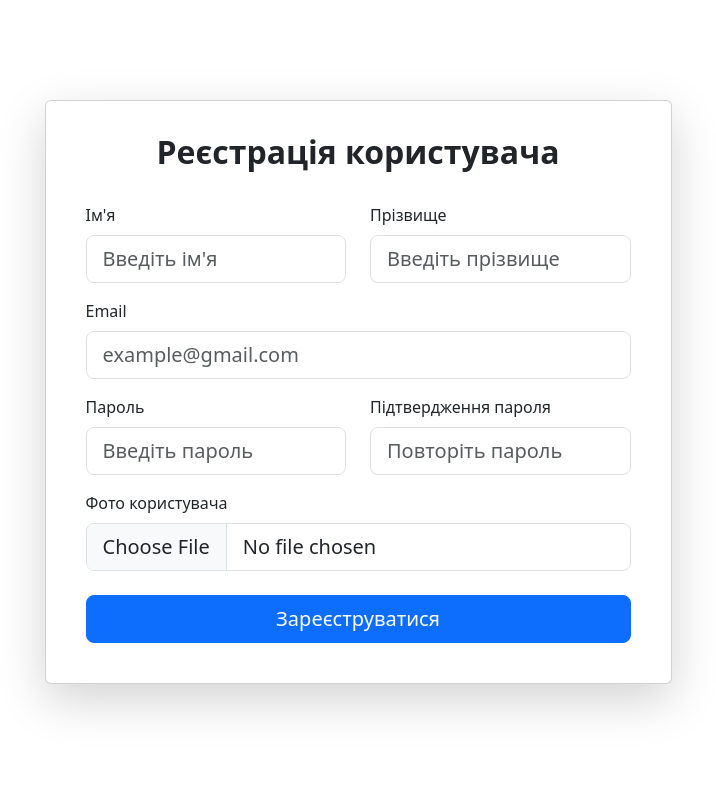
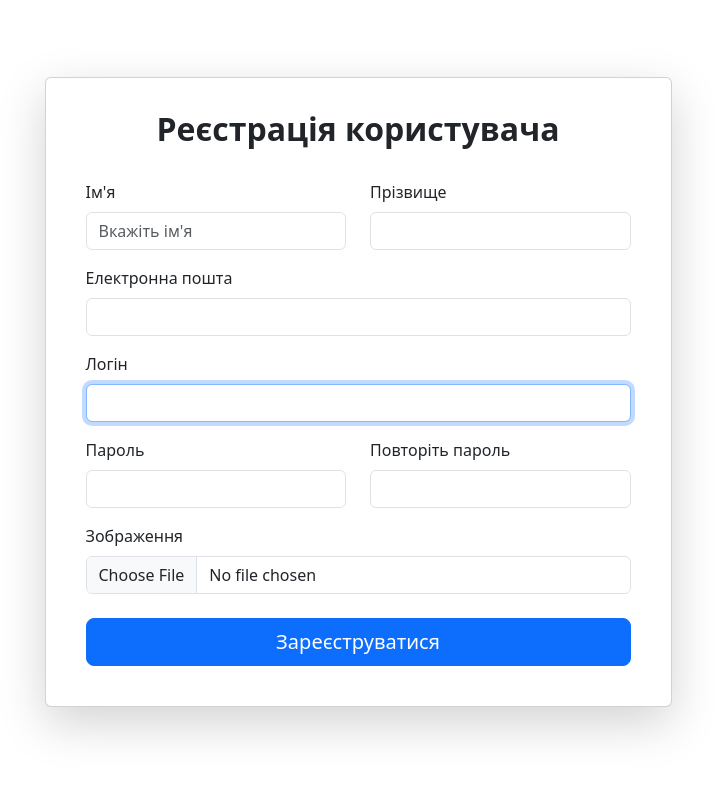
Before and after one commit to Vladislave34/atbmvt, a Django app: page /users/register/ in a window 1280 px wide. Shown: the part 56-848 px from the top of the page, without its empty margins (282-998 px from the left). Run offline with Django 5.2, Linux system fonts and the light colour scheme; some libraries are stand-ins or nearby versions.

Commit message:
add sing up form and singing up

```diff
--- a/mysite/urls.py
+++ b/mysite/urls.py
@@ -23,6 +23,6 @@ from django.conf.urls.static import static
 urlpatterns = [
     path('admin/', admin.site.urls),
     path('users/', include('users.urls')),
-    path('', views.homepage, name="homapage")
+    path('', views.homepage, name="homepage")
 ]
 urlpatterns += static(settings.IMAGE_URL, document_root=settings.IMAGE_ROOT)
--- /dev/null
+++ b/users/forms.py
@@ -0,0 +1,73 @@
+from django import forms
+from .models import CustomUser
+from django.contrib.auth.forms import UserCreationForm
+
+
+class CustomUserCreationForm(UserCreationForm):
+    username = forms.CharField(
+        label="Логін",
+        widget=forms.TextInput(attrs={'class': 'form-control'})
+    )
+
+    email = forms.EmailField(
+        label="Електронна пошта",
+        required=True,
+        widget=forms.TextInput(attrs={'class': 'form-control'})
+    )
+
+    first_name = forms.CharField(
+        label="Ім'я",
+        required=True,
+        widget=forms.TextInput(attrs={'class': 'form-control', "placeholder": "Вкажіть ім'я"})
+    )
+
+    last_name = forms.CharField(
+        label="Прізвище",
+        required=True,
+        widget=forms.TextInput(attrs={'class': 'form-control'})
+    )
+
+    image = forms.ImageField(
+        label="Зображення",
+        required=True,
+        widget=forms.FileInput(attrs={'class': 'form-control'})
+    )
+
+    password1 = forms.CharField(
+        label="Пароль",
+        required=True,
+        widget=forms.PasswordInput(attrs={'class': 'form-control'})
+    )
+
+    password2 = forms.CharField(
+        label="Повторіть пароль",
+        required=True,
+        widget=forms.PasswordInput(attrs={'class': 'form-control'})
+    )
+
+    class Meta:
+        model = CustomUser
+        fields = ('username', 'email', 'first_name', 'last_name', 'image', 'password1', 'password2')
+
+    def clean_email(self):
+        email = self.cleaned_data.get('email')
+        if CustomUser.objects.filter(email=email).exists():
+            raise forms.ValidationError("Дана пошта уже зареєстрована")
+        return email
+
+    def clean_password2(self):
+        password1 = self.cleaned_data.get("password1")
+        password2 = self.cleaned_data.get("password2")
+
+        if password1 and password2 and password1 != password2:
+            raise forms.ValidationError("Паролі не співпадають.")
+        return password2
+
+    # def save(self, commit=True):
+    #     user = super().save(commit=False)
+    #     user.set_password(self.cleaned_data["password1"])
+    #     if self.cleaned_data.get('image'):
+    #         user.image_small = self.cleaned_data['image']
+    #     if commit:
+    #         user.save()
+    #     return user
--- a/users/models.py
+++ b/users/models.py
@@ -1,27 +1,41 @@
+from django.db import models
 from django.contrib.auth.models import AbstractUser
-from django.db import models
-
+from django_resized import ResizedImageField
 
 
 # Create your models here.
+# Таблиці в БД
+class CustomUser(AbstractUser):
+    image_small = ResizedImageField(
+        size=[300, 300],
+        crop=['middle', 'center'],
+        quality=85,
+        force_format='WEBP',
+        upload_to='avatars/small/',
+        null=True,
+        blank=True
+    )
+    image_medium = ResizedImageField(
+        size=[800, 800],
+        quality=85,
+        force_format='WEBP',
+        upload_to='avatars/medium/',
+        null=True,
+        blank=True
+    )
 
+    image_big = ResizedImageField(
+        size=[1200, 1200],
+        quality=90,
+        force_format='WEBP',
+        upload_to='avatars/large/',
+        null=True,
+        blank=True
+    )
 
-class CustomUser(AbstractUser):
-    # Поле для зберігання маленького аватара користувача
-    # upload_to="avatars/" означає, що файл буде зберігатись у папці media/avatars
-    # null=True дозволяє зберігати NULL у базі даних
-    # blank=True дозволяє залишати поле порожнім у формах
-    image_small = models.ImageField(upload_to="avatars/", null=True, blank=True)
-
-    # Поле для зберігання аватара середнього розміру
-    # Використовується, наприклад, у профілі користувача
-    image_medium = models.ImageField(upload_to="avatars/", null=True, blank=True)
-
-    # Поле для зберігання великого аватара
-    # Може використовуватись для сторінки профілю або детального перегляду
-    image_big = models.ImageField(upload_to="avatars/", null=True, blank=True)
+    # image_small = models.ImageField(upload_to='avatars/', null=True, blank=True)
+    # image_medium = models.ImageField(upload_to='avatars/', null=True, blank=True)
+    # image_large = models.ImageField(upload_to='avatars/', null=True, blank=True)
 
     def __str__(self):
-        # Метод, який визначає як об'єкт користувача буде відображатися у Django Admin
-        # Тут буде показуватись email користувача
         return self.email
--- a/users/templates/register.html
+++ b/users/templates/register.html
@@ -13,45 +13,83 @@
                 </div>
 
                 <div class="card-body">
+                    <form method="post" enctype="multipart/form-data">
 
-                    <form>
+                        {% csrf_token %}
+
+                        {% if form.errors %}
+                        <div class="alert alert-danger">
+                            {% for field in form %}
+                                {% for error in field.errors %}
+                                    <p>{{ field.label }}: {{ error }}</p>
+                                {% endfor %}
+                            {% endfor %}
+                        </div>
+                        {% endif %}
 
                         <div class="row">
 
                             <div class="col-md-6 mb-3">
-                                <label class="form-label">Ім'я</label>
-                                <input type="text" class="form-control form-control-lg" placeholder="Введіть ім'я" required>
+                                <label  class="form-label">
+                                    {{form.first_name.label}}
+                                </label>
+                                {{form.first_name}}
+                                {% if form.first_name.errors %}
+                                    <div class="text-danger">{{ form.first_name.errors }}</div>
+                                {% endif %}
                             </div>
 
                             <div class="col-md-6 mb-3">
-                                <label class="form-label">Прізвище</label>
-                                <input type="text" class="form-control form-control-lg" placeholder="Введіть прізвище" required>
+                                <label class="form-label">{{form.last_name.label}}</label>
+                                {{form.last_name}}
+                                {% if form.last_name.errors %}
+                                    <div class="text-danger">{{ form.last_name.errors }}</div>
+                                {% endif %}
                             </div>
 
                         </div>
 
                         <div class="mb-3">
-                            <label class="form-label">Email</label>
-                            <input type="email" class="form-control form-control-lg" placeholder="example@gmail.com" required>
+                            <label class="form-label">{{form.email.label}}</label>
+                            {{form.email}}
+                            {% if form.email.errors %}
+                                <div class="text-danger">{{ form.email.errors }}</div>
+                            {% endif %}
+                        </div>
+                        <div class="mb-3">
+                            <label class="form-label">{{form.username.label}}</label>
+                            {{form.username}}
+                            {% if form.username.errors %}
+                                <div class="text-danger">{{ form.username.errors }}</div>
+                            {% endif %}
                         </div>
 
                         <div class="row">
 
                             <div class="col-md-6 mb-3">
-                                <label class="form-label">Пароль</label>
-                                <input type="password" class="form-control form-control-lg" placeholder="Введіть пароль" required>
+                                <label class="form-label">{{form.password1.label}}</label>
+                                {{form.password1}}
+                                {% if form.password1.errors %}
+                                    <div class="text-danger">{{ form.password1.errors }}</div>
+                                {% endif %}
                             </div>
 
                             <div class="col-md-6 mb-3">
-                                <label class="form-label">Підтвердження пароля</label>
-                                <input type="password" class="form-control form-control-lg" placeholder="Повторіть пароль" required>
+                                <label class="form-label">{{form.password2.label}}</label>
+                                {{form.password2}}
+                                {% if form.password2.errors %}
+                                    <div class="text-danger">{{ form.password2.errors }}</div>
+                                {% endif %}
                             </div>
 
                         </div>
 
                         <div class="mb-4">
-                            <label class="form-label">Фото користувача</label>
-                            <input type="file" class="form-control form-control-lg">
+                            <label class="form-label">{{form.image.label}}</label>
+                            {{form.image}}
+                            {% if form.image.errors %}
+                                <div class="text-danger">{{ form.image.errors }}</div>
+                            {% endif %}
                         </div>
 
                         <button type="submit" class="btn btn-primary btn-lg w-100">
--- a/users/views.py
+++ b/users/views.py
@@ -1,6 +1,35 @@
-from django.shortcuts import render
+
+
+
+
+
+
+from django.shortcuts import redirect, render
+from .forms import CustomUserCreationForm
+from django.contrib import messages
+
 
 # Create your views here.
+def register(request):
+    if request.method == 'POST':
+        form = CustomUserCreationForm(request.POST, request.FILES)
 
-def register(request):
-    return render(request, 'register.html')
+        if form.is_valid():
+            user = form.save(commit=False)
+
+            if 'image' in request.FILES:
+                image = request.FILES.get("image")
+                user.image_small = image
+                user.image_medium = image
+                user.image_big = image
+
+            user.save()
+            return redirect('homepage')
+
+        else:
+            messages.error(request, 'Виправте помилки у формі')
+
+    else:
+        form = CustomUserCreationForm()
+
+    return render(request, "register.html", {"form": form})
```
Also changed, not shown: mysite/settings.py (+8 -0 lines).
